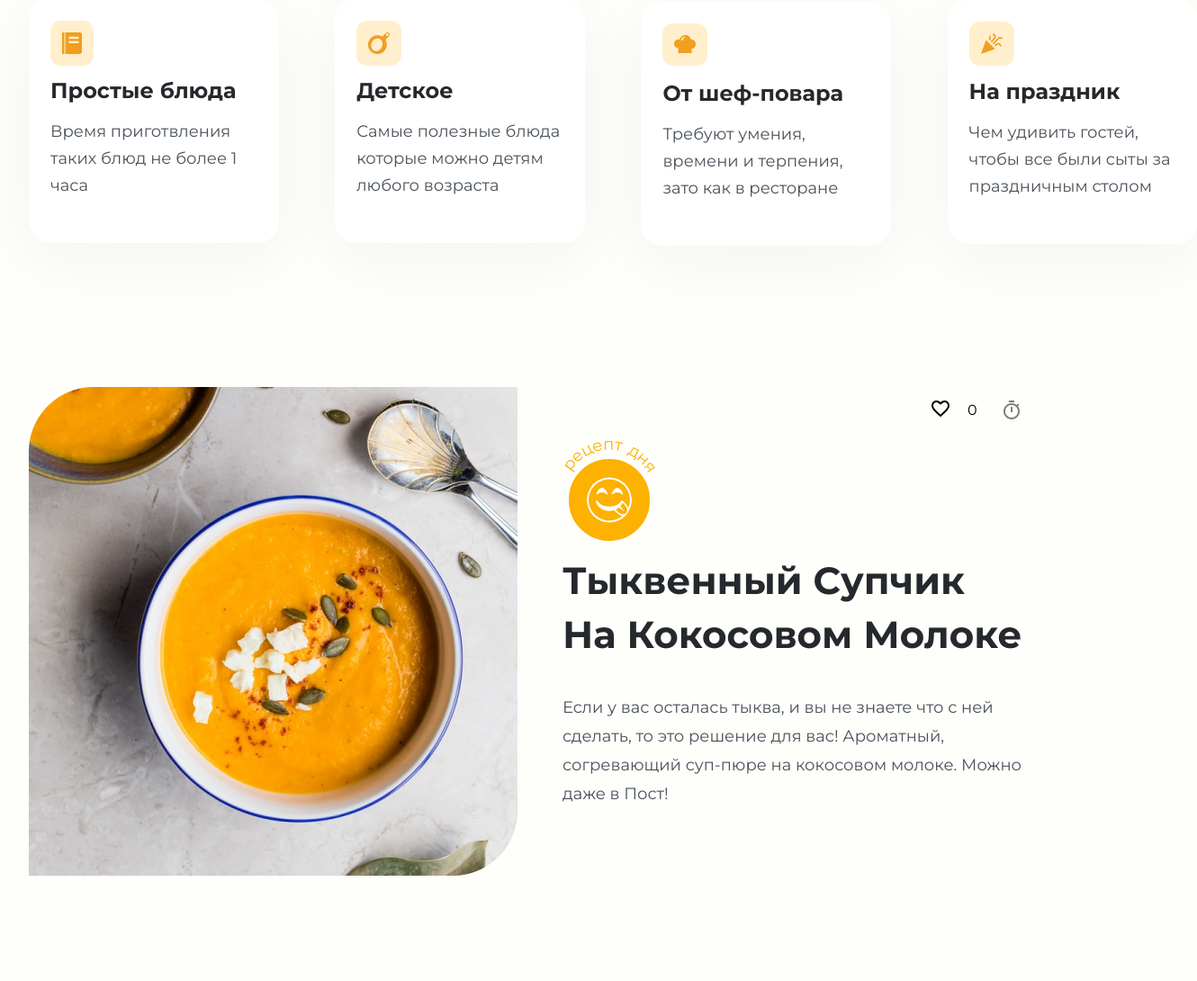
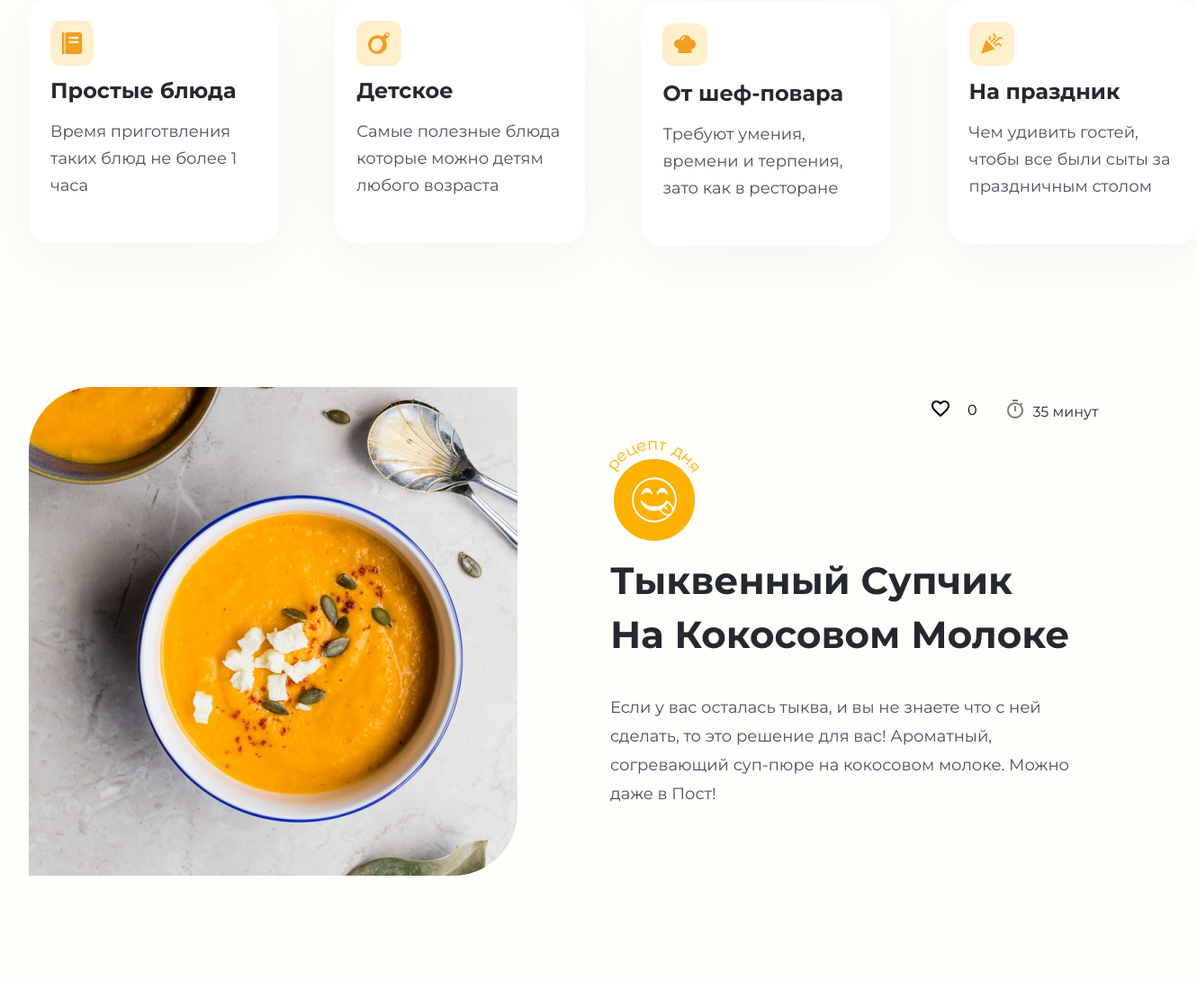
Before and after one commit to kamaeff/Site, a PHP site: page / in a window 1680 px wide. Shown: the part 1031-2121 px from the top of the page at 90% size, without its empty margins (96-1426 px from the left). Run offline with PHP 8.4, Linux system fonts and the light colour scheme; style sheets or scripts are compiled from the project's sources.

Commit message:
исправленна центральная часть, добавлен плавный скролл, добавленна анимация лайка в цетральной части

```diff
--- a/Script/myscript.js
+++ b/Script/myscript.js
@@ -51,8 +51,7 @@ function valid()
 function openSection(idSection) {
     closeSection();
     document.getElementById(idSection).style.display = "block";
-    document.body.style.position = 'fixed';
-    document.body.style.top = `-${window.scrollY}px`;
+    document.body.style.overflow = 'hidden';
 }
 function closeSection()
 {
@@ -61,14 +60,19 @@ function closeSection()
     for (i = 0; i < content.length; i++) {
         content[i].style.display = "none";
     }
-    document.body.style.position = '';
-    document.body.style.top = '';
+    document.body.style.overflow = 'visible';
 }
 
 function Click() {
-    updateLike(++counter);
+    updateLike(counter=1);
 }
 
 function updateLike(val) {
     document.getElementById("label").innerHTML = val;
+
 }
+
+var like = document.getElementById("like");
+like.addEventListener("click", function(){
+    this.classList.add("active");
+});
--- a/css/style.css
+++ b/css/style.css
@@ -580,38 +601,45 @@ footer {
 .Center__like_time-like {
   -ms-flex-pack: distribute;
       justify-content: space-around;
+  -webkit-box-align: center;
+      -ms-flex-align: center;
+          align-items: center;
   margin-right: 30px;
 }
-.Center__like_time-like_time-like {
-  -webkit-transition: 0.3s ease;
-  transition: 0.3s ease;
-}
-.Center__like_time-like_time-like:hover {
-  -webkit-transform: scale(1.2);
-          transform: scale(1.2);
-}
-.Center__like_time-like_time-like:active path {
-  fill: #D50000;
-}
 .Center__like_time-like-indent {
+  cursor: pointer;
   position: absolute;
   right: 50px;
   top: 15px;
 }
 .Center__like_time-time {
+  display: -webkit-box;
+  display: -ms-flexbox;
+  display: flex;
+  gap: 10px;
+  text-align: center;
+  -webkit-box-pack: center;
+      -ms-flex-pack: center;
+          justify-content: center;
   position: absolute;
-  left: 40px;
-  top: 15px;
-  color: #000000;
+  left: 10px;
+  top: 14px;
+  width: 170px;
+  font-style: normal;
+  font-weight: 400;
+  font-size: 16px;
+  line-height: 28px;
+  /* identical to box height, or 175% */
+  color: #25292D;
 }
 .Center__img_ROD {
   position: absolute;
-  left: 595px;
+  left: 644px;
   top: 60px;
 }
 .Center__ellips-Emoji {
   position: absolute;
-  left: 600px;
+  left: 650px;
   top: 80px;
   border: 20px solid #FDB100;
   border-radius: 100px;
@@ -619,18 +647,18 @@ footer {
 }
 .Center__ellips-Emoji-eye {
   position: absolute;
-  left: 630px;
+  left: 680px;
   top: 112px;
 }
 .Center__ellips-Emoji-eye2 {
   position: absolute;
-  left: 647px;
+  left: 697px;
   top: 112px;
 }
 .Center__h2 {
   display: table-column;
   margin-top: 150px;
-  margin-left: 20px;
+  margin-left: 73px;
 }
 .Center__h2-text {
   width: 513px;
--- a/index.html
+++ b/index.html
@@ -19,7 +19,7 @@
         <nav>
             <ul class="header__main_recept-nav">
                 <li><a href="#" class="header__main_recept-nav-main-button">Главная</a></li>
-                <li><a href="#" class="header__main_recept-nav-main-recept">Рецепты</a></li>
+                <li><a href="index.html#rec" class="header__main_recept-nav-main-recept">Рецепты</a></li>
                 <li><a href="#" class="header__main_recept-nav-main-favourites">Избранное</a></li>
             </ul>
         </nav>
@@ -108,7 +108,7 @@
     </section>
 
     <!-- Умная сортировка по тегам -->
-    <div class="h2">
+    <div class="h2" id="rec">
         <h2 class="h2_header">Умная сортировка по тегам</h2>
         <p class="h2_header-note">Добавляй рецепты и указывай наиболее популярные теги. Это позволит быстро находить любые категории</p>
     </div>
@@ -146,8 +146,8 @@
 
         <div class="Center__like_time">
             <a class="Center__like_time-like" onclick="Click()">
-                <!--<img src="Image/Like.svg" class="indent" id="like">-->
-                <svg class="Center__like_time-like-indent" id="like" width="20" height="19" viewBox="0 0 20 19" fill="#ffffff" xmlns="http://www.w3.org/2000/svg">
+                <!--<img src="/Image/Like.svg" class="Center__like_time-like-indent" id="like">-->
+                <svg class="Center__like_time-like-indent" id="like" width="20" height="19" viewBox="0 0 20 19" fill="none" xmlns="http://www.w3.org/2000/svg">
                     <path d="M14.5 0C12.76 0 11.09 0.81 10 2.09C8.91 0.81 7.24 0 5.5 0C2.42 0 0 2.42 0 5.5C0 9.28 3.4 12.36 8.55 17.04L10 18.35L11.45 17.03C16.6 12.36 20 9.28 20 5.5C20 2.42 17.58 0 14.5 0ZM10.1 15.55L10 15.65L9.9 15.55C5.14 11.24 2 8.39 2 5.5C2 3.5 3.5 2 5.5 2C7.04 2 8.54 2.99 9.07 4.36H10.94C11.46 2.99 12.96 2 14.5 2C16.5 2 18 3.5 18 5.5C18 8.39 14.86 11.24 10.1 15.55Z" fill="black"/>
                     </svg>
                 <p id="label">0</p>
@@ -156,6 +156,7 @@
                 <svg width="18" height="21" viewBox="0 0 18 21" fill="none" xmlns="http://www.w3.org/2000/svg">
                     <path opacity="0.5" d="M12 0H6V2H12V0ZM8 13H10V7H8V13ZM16.03 6.39L17.45 4.97C17.02 4.46 16.55 3.98 16.04 3.56L14.62 4.98C13.07 3.74 11.12 3 9 3C4.03 3 0 7.03 0 12C0 16.97 4.02 21 9 21C13.98 21 18 16.97 18 12C18 9.88 17.26 7.93 16.03 6.39ZM9 19C5.13 19 2 15.87 2 12C2 8.13 5.13 5 9 5C12.87 5 16 8.13 16 12C16 15.87 12.87 19 9 19Z" fill="black"/>
                 </svg>
+                35 минут
             </div>
         </div>
 
@@ -205,9 +206,6 @@
     <div class="footer_item-recipes2021">© Recipes 2021</div>
 </footer>
 
-
-<!-- Forms -->
-
 </body>
 <script src="Script/myscript.js"></script>
 </html>
--- a/scss/_global.scss
+++ b/scss/_global.scss
@@ -1,3 +1,7 @@
+html{
+    scroll-behavior: smooth;
+}
+
 body {
     font-family: 'Montserrat', sans-serif;
     background: #FEFEFB;
@@ -17,3 +21,7 @@ footer{
 
 .search{
 }
+
+.active path{
+    fill: red;
+}
--- a/scss/_header.scss
+++ b/scss/_header.scss
@@ -62,6 +62,9 @@
 
             text-decoration: none;
             transition-duration: .5s;
+            &:hover{
+                color: #000000;
+            }
         }
 
         // .header__main_recept-nav-main-favourites
@@ -76,6 +79,9 @@
 
             text-decoration: none;
             transition-duration: .5s;
+            &:hover{
+                color: #000000;
+            }
         }
     }
 
@@ -141,9 +147,11 @@
         background: #FFFFFF;
         box-shadow: 0px 16px 72px rgba(34, 39, 47, 0.05);
         border-radius: 24px;
-        left: 300px;
-        top: 300px;
-        z-index: 2;
+        justify-content: center;
+        align-items: center;
+        left: 50%;
+        transform: translate(-50%, -50%);
+        top: 400px;
         // .header__form_text
 
         &_text {
--- a/scss/_main.scss
+++ b/scss/_main.scss
@@ -211,23 +211,15 @@
 
         &_time-like {
             justify-content: space-around;
+            align-items: center;
             margin-right: 30px;
-            &_time-like {
-                transition: 0.3s ease;
-              }
 
-              &_time-like:hover {
-                transform: scale(1.2);
-              }
-
-              &_time-like:active path {
-                fill: #D50000;
-              }
         }
 
         // .Center__like_time-like-indent
 
         &_time-like-indent {
+            cursor: pointer;
             position: absolute;
             right: 50px;
             top:15px;
@@ -236,10 +228,23 @@
         // .Center__like_time-time
 
         &_time-time {
+            display: flex;
+            gap: 10px;
+            text-align: center;
+            justify-content: center;
             position: absolute;
-            left: 40px;
-            top: 15px;
-            color: #000000;
+            left: 10px;
+            top: 14px;
+            width: 170px;
+            font-style: normal;
+
+            font-weight: 400;
+            font-size: 16px;
+            line-height: 28px;
+            /* identical to box height, or 175% */
+
+
+            color: #25292D;
         }
     }
 
@@ -251,7 +256,7 @@
 
         &_ROD {
             position: absolute;
-            left: 595px;
+            left: 644px;
             top: 60px;
         }
     }
@@ -265,7 +270,7 @@
 
     &__ellips-Emoji {
         position: absolute;
-        left: 600px;
+        left: 650px;
         top: 80px;
         border: 20px solid #FDB100;
         border-radius: 100px;
@@ -277,7 +282,7 @@
 
     &__ellips-Emoji-eye {
         position: absolute;
-        left: 630px;
+        left: 680px;
         top: 112px;
     }
 
@@ -285,7 +290,7 @@
 
     &__ellips-Emoji-eye2 {
         position: absolute;
-        left: 647px;
+        left: 697px;
         top: 112px;
     }
 
@@ -294,7 +299,7 @@
     &__h2 {
         display: table-column;
         margin-top: 150px;
-        margin-left: 20px;
+        margin-left: 73px;
     }
 
     // .Center__h2-text
```
Also changed, not shown: other parts of css/style.css (+24 -3 lines).
